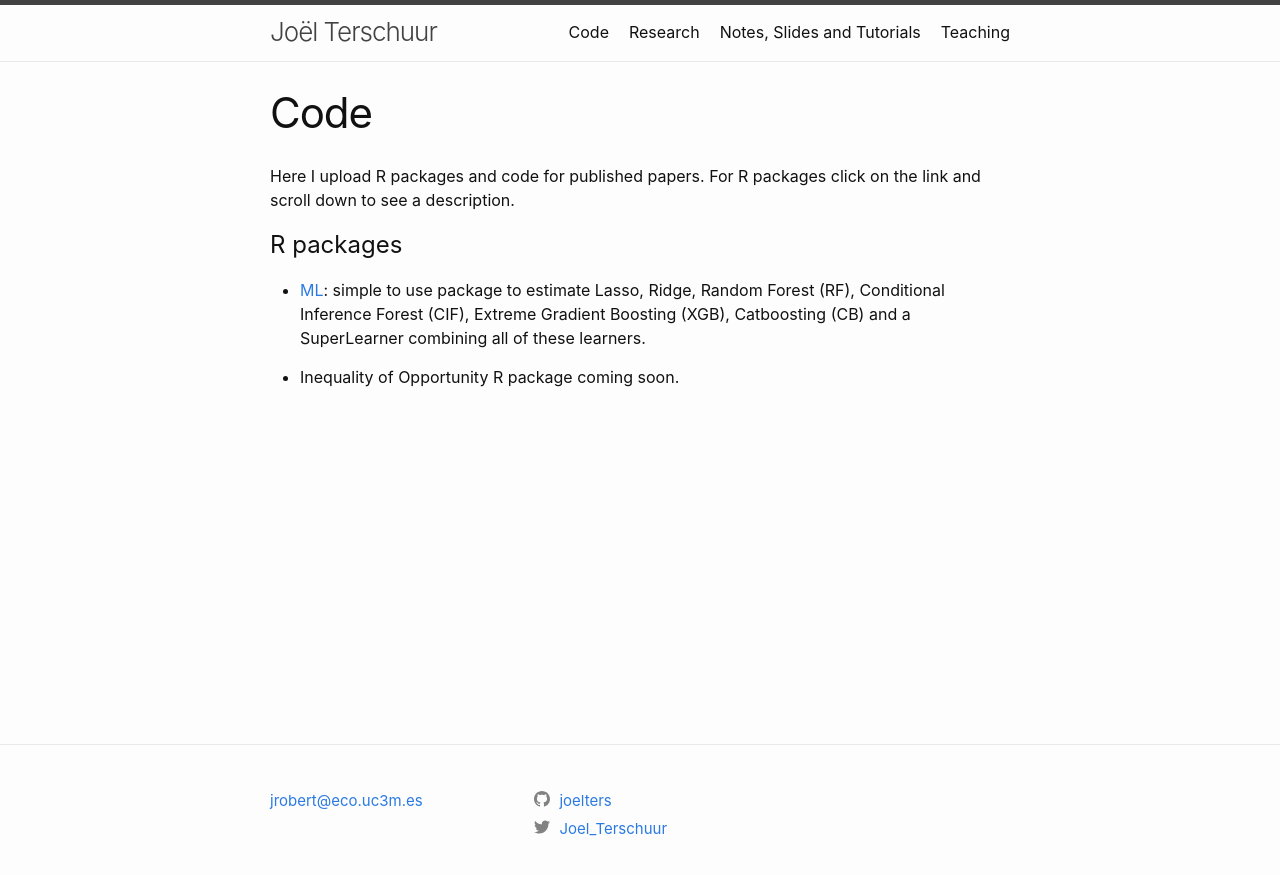
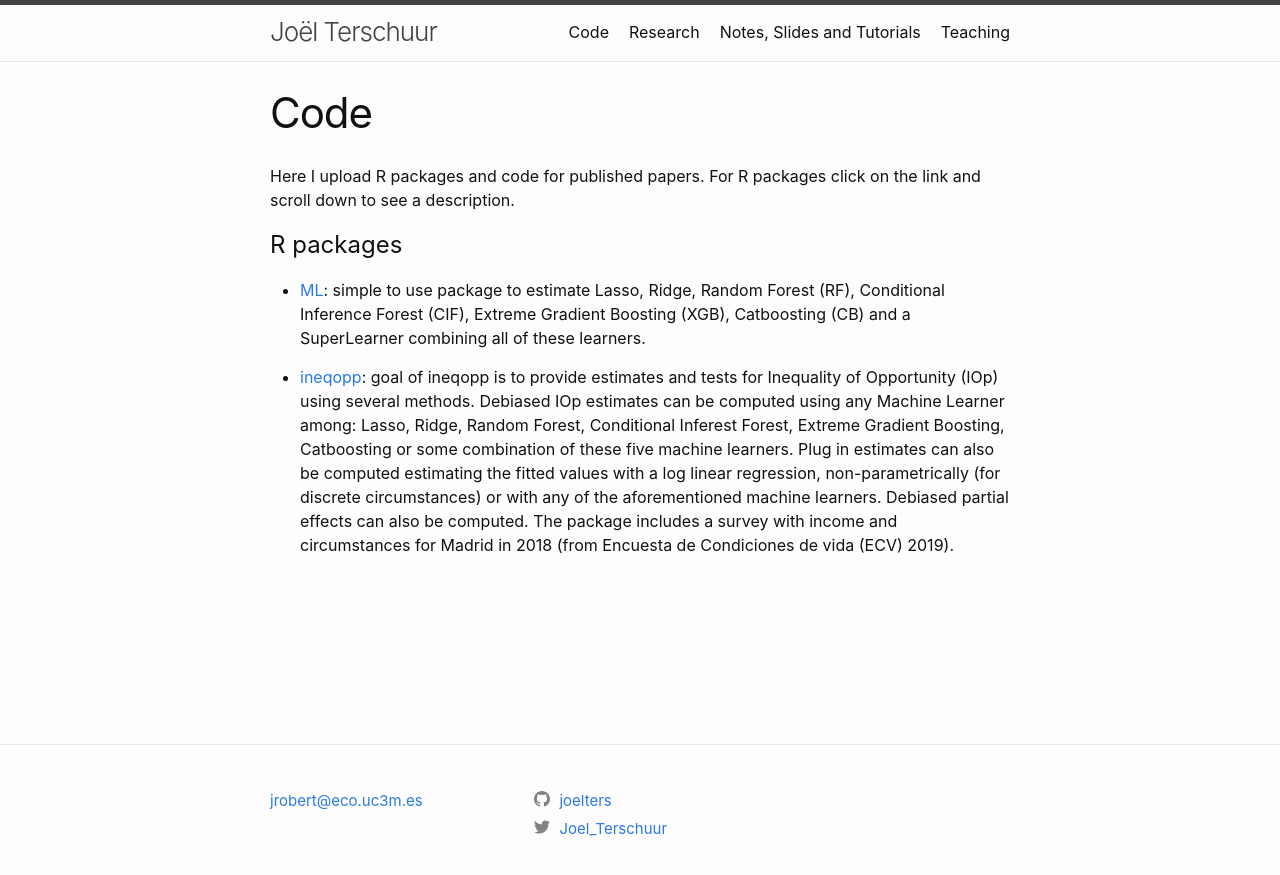
Before and after one commit to joelters/Website, a Jekyll site: the page built from code.markdown, in a window 1280 px wide. Shown: the top 875 px of the page. Built offline with Jekyll 4.4.1, drawn with Linux system fonts in a browser that asks for light colours.

Commit message:
upload ineqopp

```diff
--- a/code.markdown
+++ b/code.markdown
@@ -15,4 +15,14 @@ the link and scroll down to see a description.
    Extreme Gradient Boosting (XGB), Catboosting (CB) and a SuperLearner
    combining all of these learners.
 
-  - Inequality of Opportunity R package coming soon.
+  - [ineqopp](https://github.com/joelters/ineqopp):  goal of ineqopp is to
+   provide estimates  and tests for Inequality of Opportunity (IOp) using
+   several methods. Debiased IOp estimates can be computed using any Machine
+   Learner among: Lasso, Ridge, Random Forest, Conditional Inferest Forest,
+   Extreme Gradient Boosting, Catboosting or some combination of these five
+   machine learners. Plug in estimates can also be computed estimating the
+   fitted values with a log linear regression, non-parametrically (for discrete
+   circumstances) or with any of the aforementioned machine learners. Debiased
+   partial effects can also be computed. The package includes a survey with
+   income and circumstances for Madrid in 2018 (from Encuesta de Condiciones
+   de vida (ECV) 2019).
```
